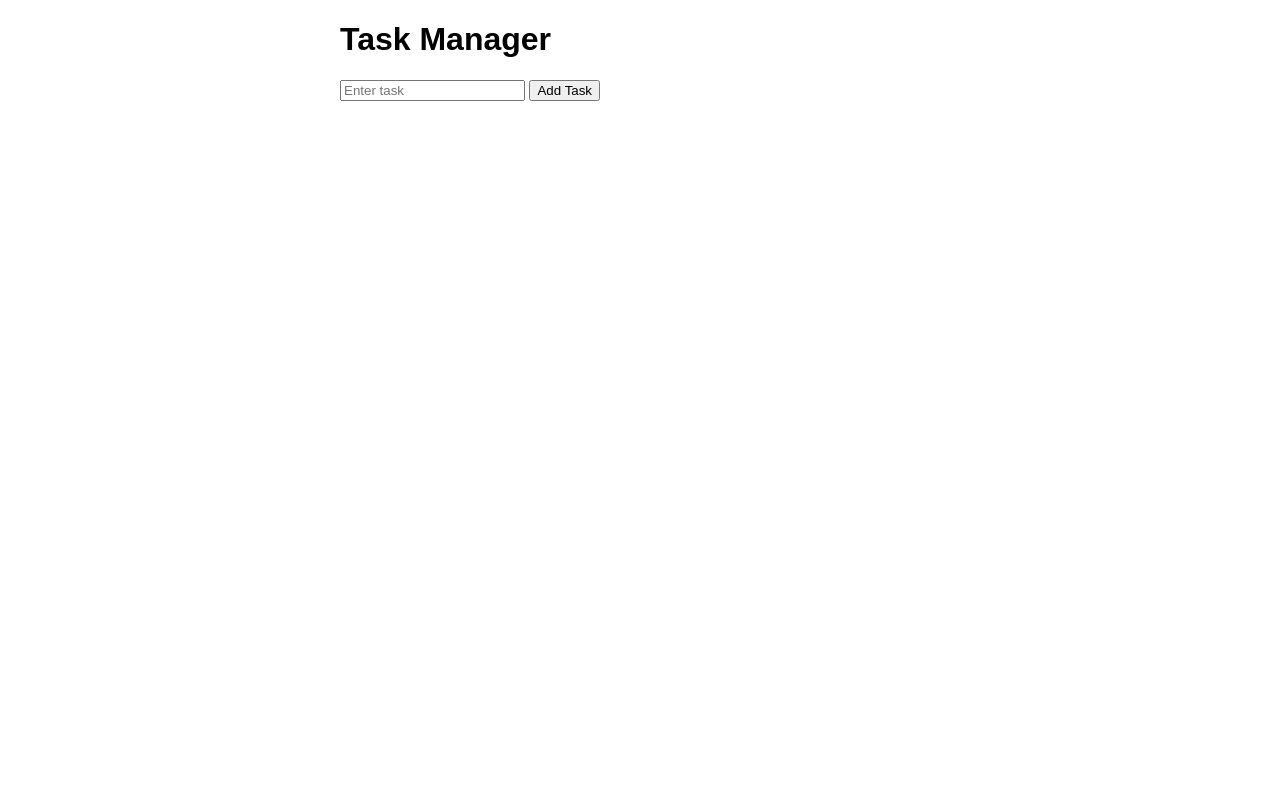
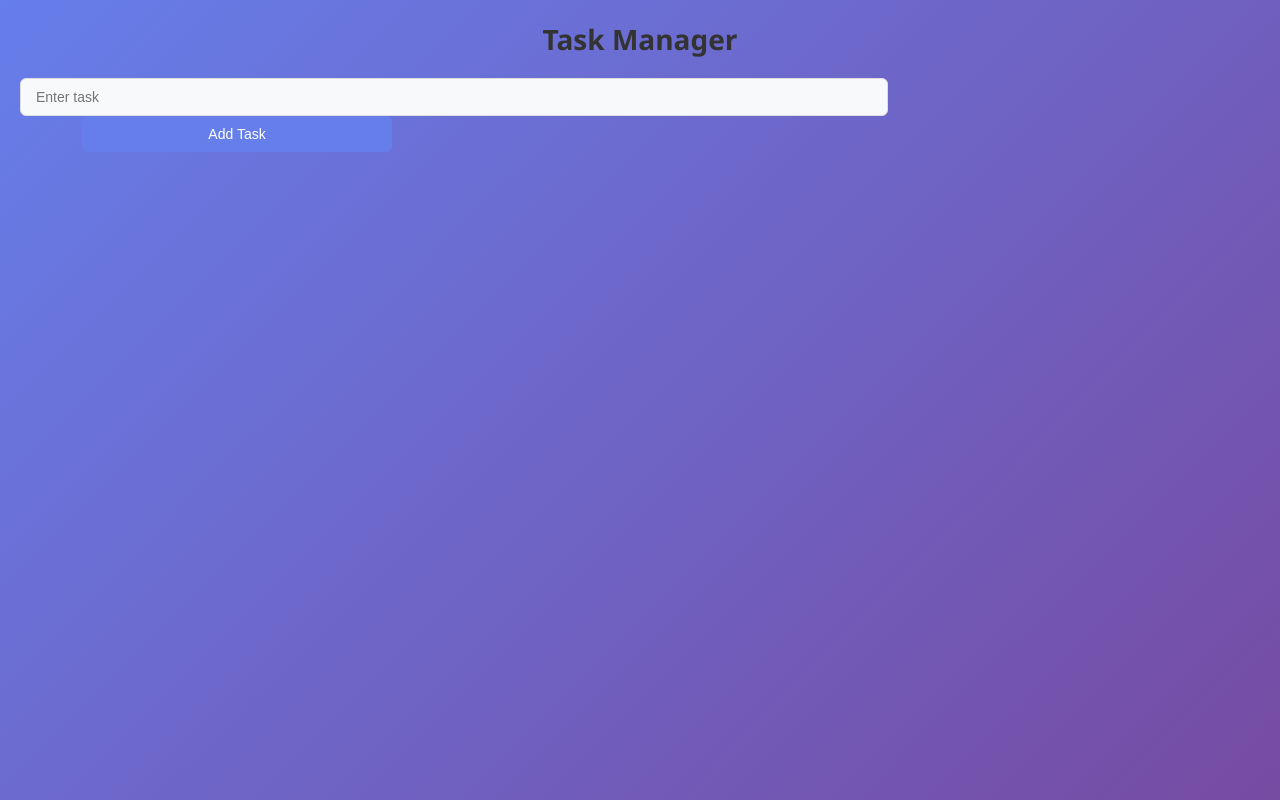
Before and after one commit to StephenHao07/task_manager, a plain HTML site: page frontend/index.html in a window 1280 px wide. Drawn offline with Linux system fonts and the light colour scheme; no server answers.

Commit message:
added style

```diff
--- a/frontend/style.css
+++ b/frontend/style.css
@@ -1,9 +1,70 @@
+* {
+  margin: 0;
+  padding: 0;
+  box-sizing: border-box;
+}
+
 body {
-  font-family: Arial;
-  width: 600px;
-  margin: auto;
+  font-family: 'Segoe UI', Tahoma, Geneva, Verdana, sans-serif;
+  background: linear-gradient(135deg, #667eea 0%, #764ba2 100%);
+  min-height: 100vh;
+  padding: 20px;
+}
+
+.container {
+  width: 100%;
+  max-width: 600px;
+  margin: 0 auto;
+  background: white;
+  border-radius: 12px;
+  box-shadow: 0 10px 40px rgba(0, 0, 0, 0.2);
+  padding: 30px;
+}
+
+h1 {
+  color: #333;
+  margin-bottom: 20px;
+  text-align: center;
+  font-size: 28px;
 }
 
 li {
   margin: 10px 0;
+  padding: 12px 15px;
+  background: #f8f9fa;
+  border-left: 4px solid #667eea;
+  border-radius: 6px;
+  list-style: none;
+  transition: all 0.3s ease;
 }
+
+li:hover {
+  background: #e9ecef;
+  transform: translateX(5px);
+}
+
+input, button {
+  padding: 10px 15px;
+  border-radius: 6px;
+  border: 1px solid #ddd;
+  font-size: 14px;
+}
+
+input {
+  width: 70%;
+  background: #f8f9fa;
+}
+
+button {
+  width: 25%;
+  background: #667eea;
+  color: white;
+  cursor: pointer;
+  border: none;
+  margin-left: 5%;
+  transition: background 0.3s ease;
+}
+
+button:hover {
+  background: #764ba2;
+}
```
